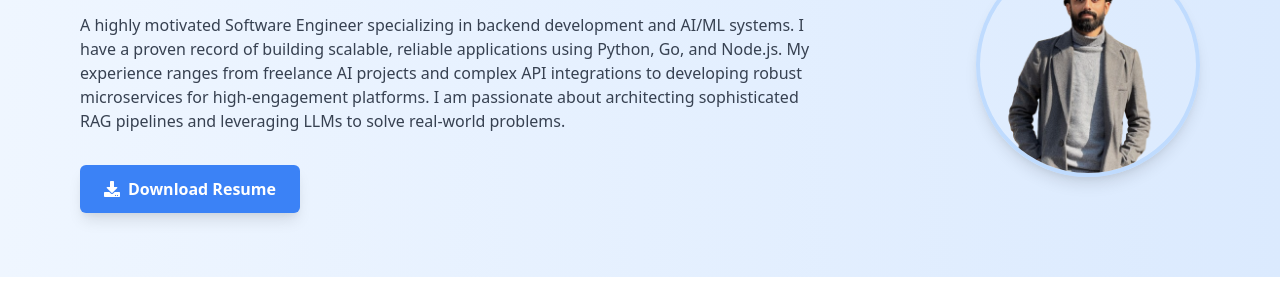
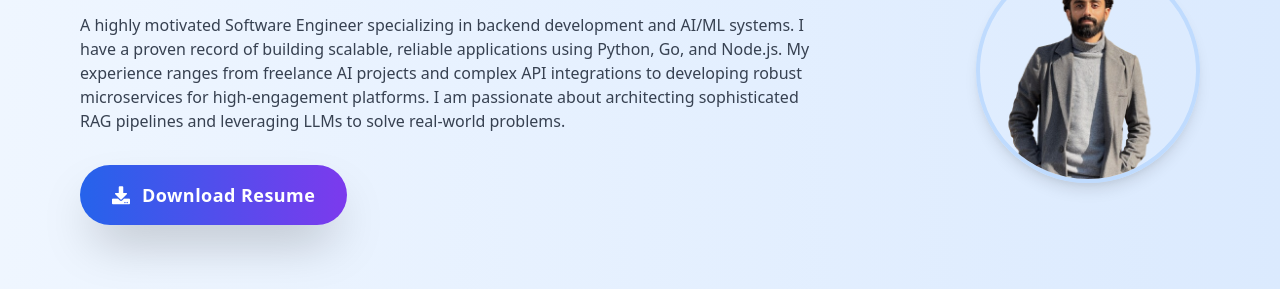
Before and after one commit to Qamar2315/Qamar2315.github.io, a plain HTML site: page index.html in a window 1280 px wide. Shown: the part 211-511 px from the top of the page. Drawn offline with nearby package versions, Linux system fonts and the light colour scheme; a small style sheet from the web is missing.

Commit message:
Updated the download resume button with a new design and improved styling. Corrected the email address in the contact section for accuracy.

```diff
--- a/index.html
+++ b/index.html
@@ -164,8 +164,12 @@
 
           <!-- Download Resume Button -->
           <div class="mt-8">
-            <a href="resume.pdf" download="Qamar-Ul-Islam-Resume.pdf" class="inline-block bg-blue-500 text-white font-bold py-3 px-6 rounded-md hover:bg-blue-600 transition-colors shadow-lg">
-                <i class="fas fa-download mr-2"></i>Download Resume
+            <a href="resume.pdf" download="Qamar-Ul-Islam-Resume.pdf" class="group relative inline-flex items-center justify-center px-8 py-4 overflow-hidden font-medium text-white bg-gradient-to-r from-blue-600 to-purple-600 rounded-full shadow-2xl transition-all duration-300 ease-out hover:scale-105 hover:shadow-3xl active:scale-95">
+              <span class="absolute right-0 w-8 h-32 -mt-12 transition-all duration-1000 transform translate-x-12 bg-white opacity-10 rotate-12 group-hover:-translate-x-40 ease"></span>
+              <span class="relative flex items-center">
+                <i class="fas fa-download mr-3 text-lg group-hover:animate-bounce"></i>
+                <span class="text-lg font-semibold tracking-wide">Download Resume</span>
+              </span>
             </a>
           </div>
         </div>
@@ -616,8 +620,8 @@
         <h2 class="text-3xl font-bold mb-8 text-center">Contact</h2>
         <div class="text-center text-lg">
           <p class="mb-2">Feel free to reach out:</p>
-          <a href="mailto:gamarislam1232@gmail.com" class="text-blue-500 hover:underline block">
-              <i class="fas fa-envelope mr-2"></i>gamarislam1232@gmail.com
+          <a href="mailto:qamarislam1232@gmail.com" class="text-blue-500 hover:underline block">
+              <i class="fas fa-envelope mr-2"></i>qamarislam1232@gmail.com
           </a>
           <p class="mt-2 text-gray-700"><i class="fas fa-phone mr-2"></i>+923148412001</p>
           <p class="mt-2 text-gray-700"><i class="fas fa-map-marker-alt mr-2"></i>Islamabad, Pakistan</p>
```
